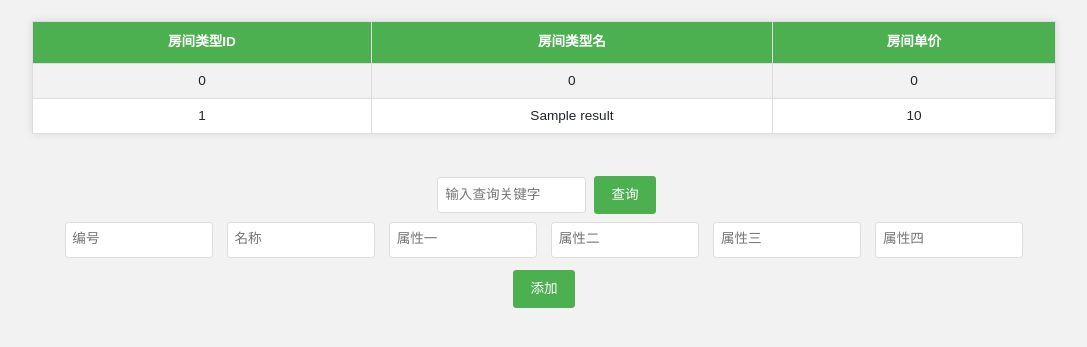
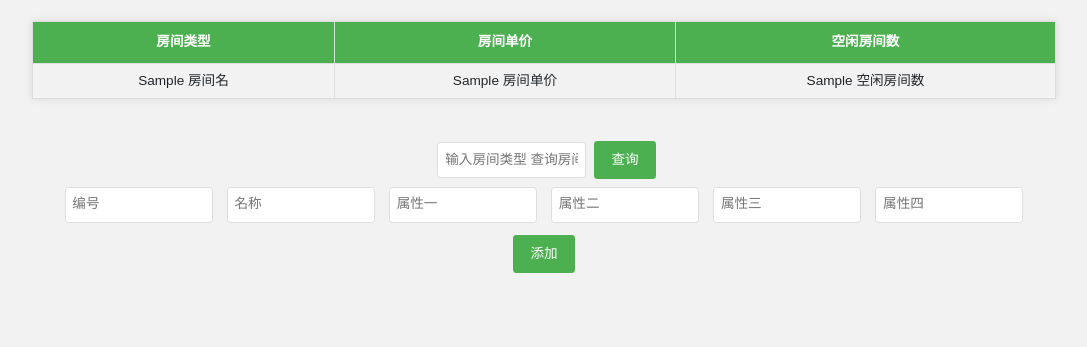
Before and after one commit to jinhui66/Hotel, a Python web app: template templates/user/index.html in a window 1280 px wide. Shown: the part 91-438 px from the top of the page, without its empty margins (96-1183 px from the left). Run offline with Jinja, Linux system fonts and the light colour scheme; the template is opened without the code that fills it: most values are stand-ins (such as "Sample title", 1, 10 or a date in 2020); some libraries are stand-ins or nearby versions.

Commit message:
user06141259

```diff
--- a/blueprints/user.py
+++ b/blueprints/user.py
@@ -14,7 +14,7 @@ bp = Blueprint('user',__name__,url_prefix="/")
 @bp.route('/user',methods=['GET','POST'])
 def user():
 
-    sql = text('select * from RoomType')
+    sql = text('select * from AvailableRooms')
     results = db.session.execute(sql)
 
     return render_template('user/index.html', results=results)
--- a/templates/user/index.html
+++ b/templates/user/index.html
@@ -13,22 +13,22 @@
 
     <table class="main" contenteditable="true">
         <tr class="center" contenteditable="false" >
-            <th>房间类型ID</th>
-            <th>房间类型名</th>
+            <th>房间类型</th>
             <th>房间单价</th>
+            <th>空闲房间数</th>
         </tr>
 
-        <tr class="center">
+        <!-- <tr class="center">
             <td>0</td>
             <td>0</td>
             <td>0</td>
-        </tr>
+        </tr> -->
 
         {% for result in results %}
             <tr class="center">
-                <td>{{result.roomType_id}}</td>
-                <td>{{result.roomType_name}}</td>
-                <td>{{result.roomType_price}}</td>
+                <td>{{result.房间名}}</td>
+                <td>{{result.房间单价}}</td>
+                <td>{{result.空闲房间数}}</td>
             </tr>
         {% endfor %}
     </table>
@@ -36,7 +36,7 @@
     <!-- 输入一行提示 -->
 
     <div class="form-container">
-        <input type="text" placeholder="输入查询关键字">
+        <input type="text" placeholder="输入房间类型 查询房间状态">
         <button type="button" onclick="">查询</button>
         <form id="dataForm">
             <input type="text" id="id" placeholder="编号">
```
